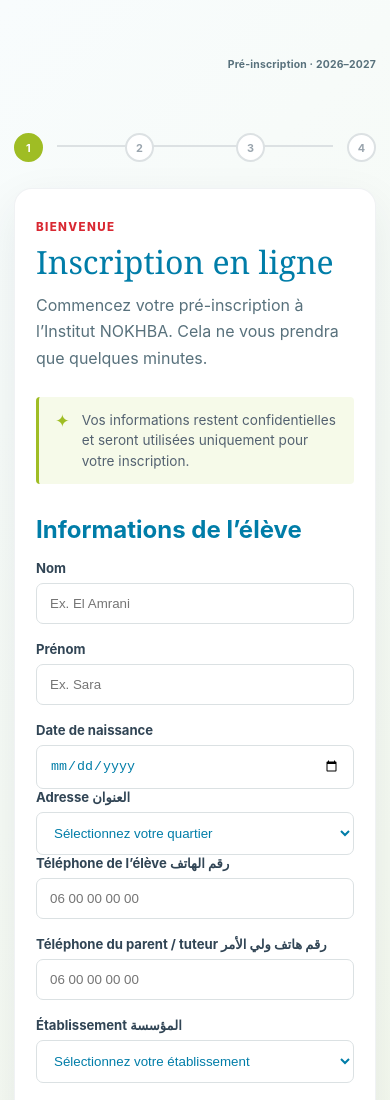
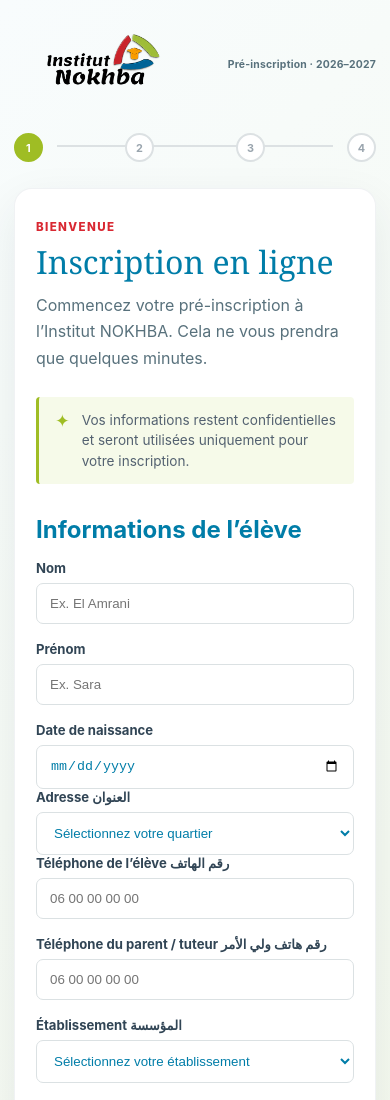
Before and after one commit to Abdellahzahrani/nokhba-inscription-v01, a plain HTML site: page index.html in a window 390 px wide. Shown: the top 1100 px of the page. Drawn offline with Linux system fonts and the light colour scheme.

Commit message:
Update logo.css

```diff
--- a/logo.css
+++ b/logo.css
@@ -1 +1,31 @@
-.brand-logo{display:block;width:224px;height:102px;overflow:hidden;position:relative}.brand-logo img{position:absolute;width:265px;height:auto;left:-12px;top:-174px}@media(max-width:620px){.brand-logo{width:176px;height:80px}.brand-logo img{width:210px;left:-10px;top:-138px}}
+.brand-logo {
+  display: flex;
+  width: 224px;
+  height: 102px;
+  overflow: hidden;
+  position: relative;
+  align-items: center;
+  justify-content: center;
+}
+
+.brand-logo img {
+  display: block;
+  width: 100%;
+  height: 100%;
+  object-fit: contain;
+  object-position: center;
+}
+
+@media (max-width: 620px) {
+  .brand-logo {
+    width: 176px;
+    height: 80px;
+  }
+
+  .brand-logo img {
+    width: 100%;
+    height: 100%;
+    object-fit: contain;
+    object-position: center;
+  }
+}
```
